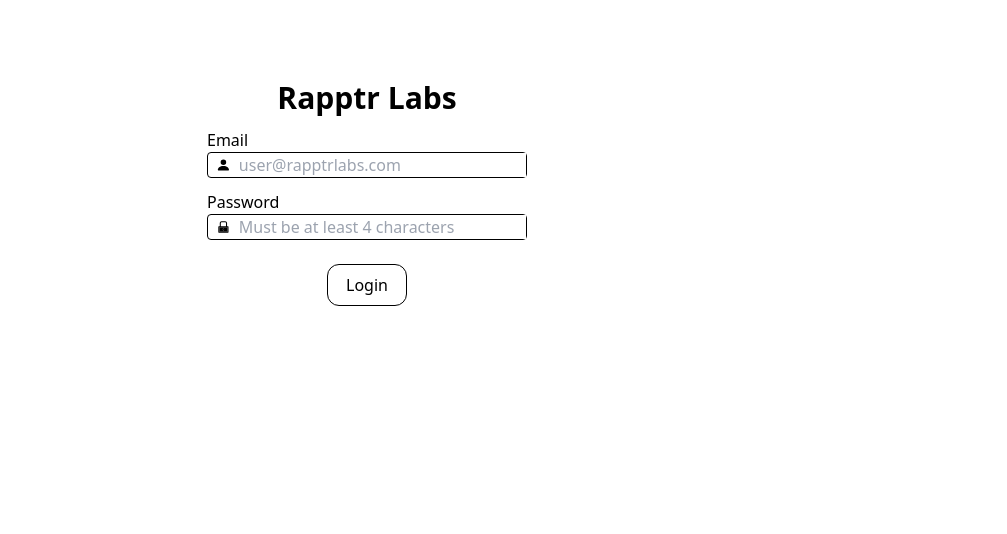
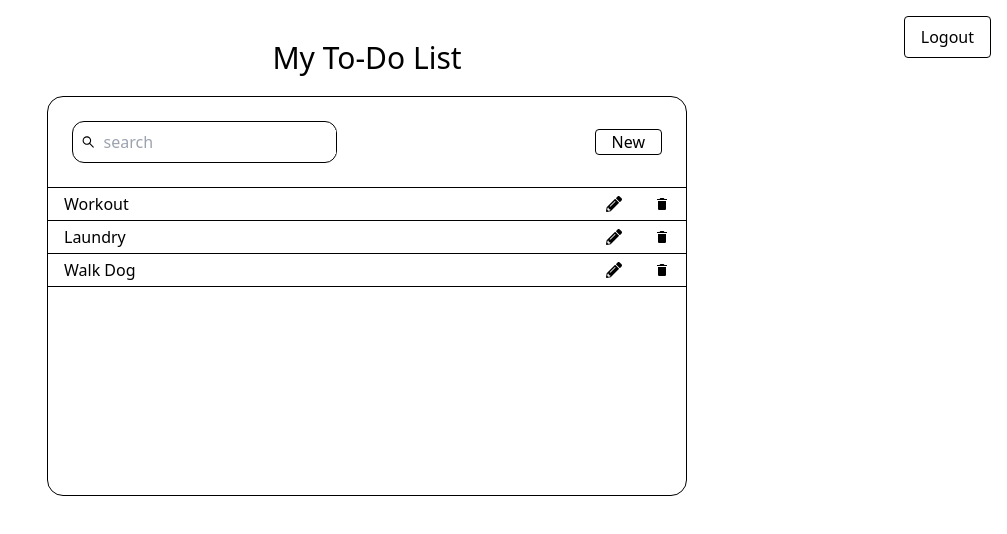
Before and after one commit to CharlesCarr/todo-app, a React (Vite) app: page / in a window 1280 px wide. Before the commit this address led to /login. Shown: the top 534 px of the page, without its empty margins (273-1280 px from the left). Built offline with nearby package versions, Linux system fonts and the light colour scheme.

Commit message:
feat: add local storage for list state

```diff
--- a/src/components/ListItem.tsx
+++ b/src/components/ListItem.tsx
@@ -19,6 +19,7 @@
       (item: listData) => item.text !== itemState.text
     );
     setListItems(filteredItems);
+    localStorage.setItem("list", JSON.stringify(filteredItems));
   };
 
   const saveEditHandler = () => {
@@ -28,10 +29,12 @@
     const updatedList = listItems.map((item: listData) => {
       if (item.id === itemState.id) {
         item.text = itemState.text;
+        item.edit = false;
       }
       return item;
     });
     setListItems(updatedList);
+    localStorage.setItem("list", JSON.stringify(updatedList));
   };
 
   return (
--- a/src/pages/ListPage.tsx
+++ b/src/pages/ListPage.tsx
@@ -27,7 +27,12 @@
 ];
 
 const ListPage = () => {
-  const [listItems, setListItems] = useState<listData[]>(sampleListData2);
+  const [listItems, setListItems] = useState<listData[]>(() => {
+    // getting stored value from local storage
+    const saved = localStorage.getItem("list");
+    const initialValue = saved ? JSON.parse(saved) : null;
+    return initialValue || sampleListData2;
+  });
   const [searchInput, setSearchInput] = useState<string>("");
   const [filteredItems, setFilteredItems] = useState<listData[] | null>(null);
   const navigate = useNavigate();
--- a/src/utils/PrivateRoutes.tsx
+++ b/src/utils/PrivateRoutes.tsx
@@ -1,7 +1,7 @@
 import { Outlet, Navigate } from "react-router-dom";
 
 const PrivateRoutes = () => {
-  let auth = { token: false };
+  let auth = { token: true };
   return auth.token ? <Outlet /> : <Navigate to="/login" />;
 };
 
```
